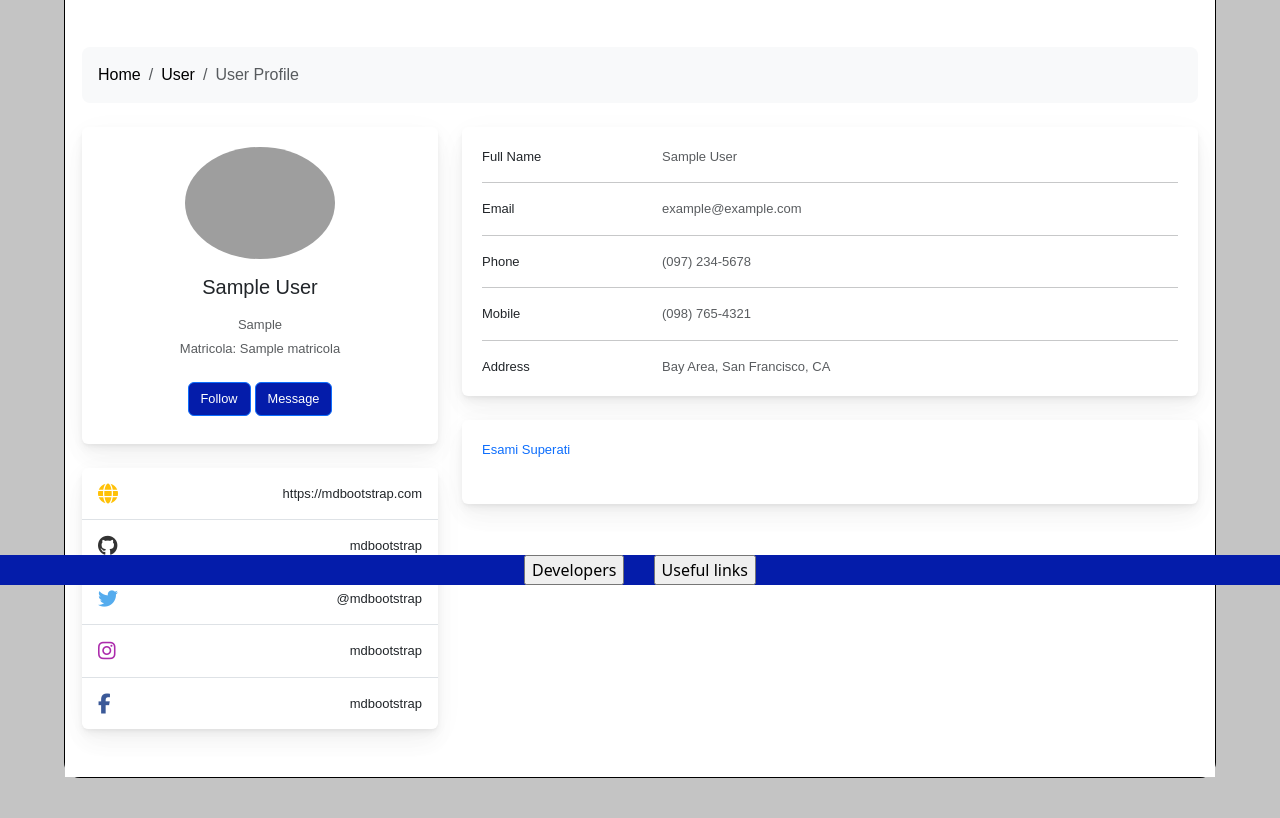
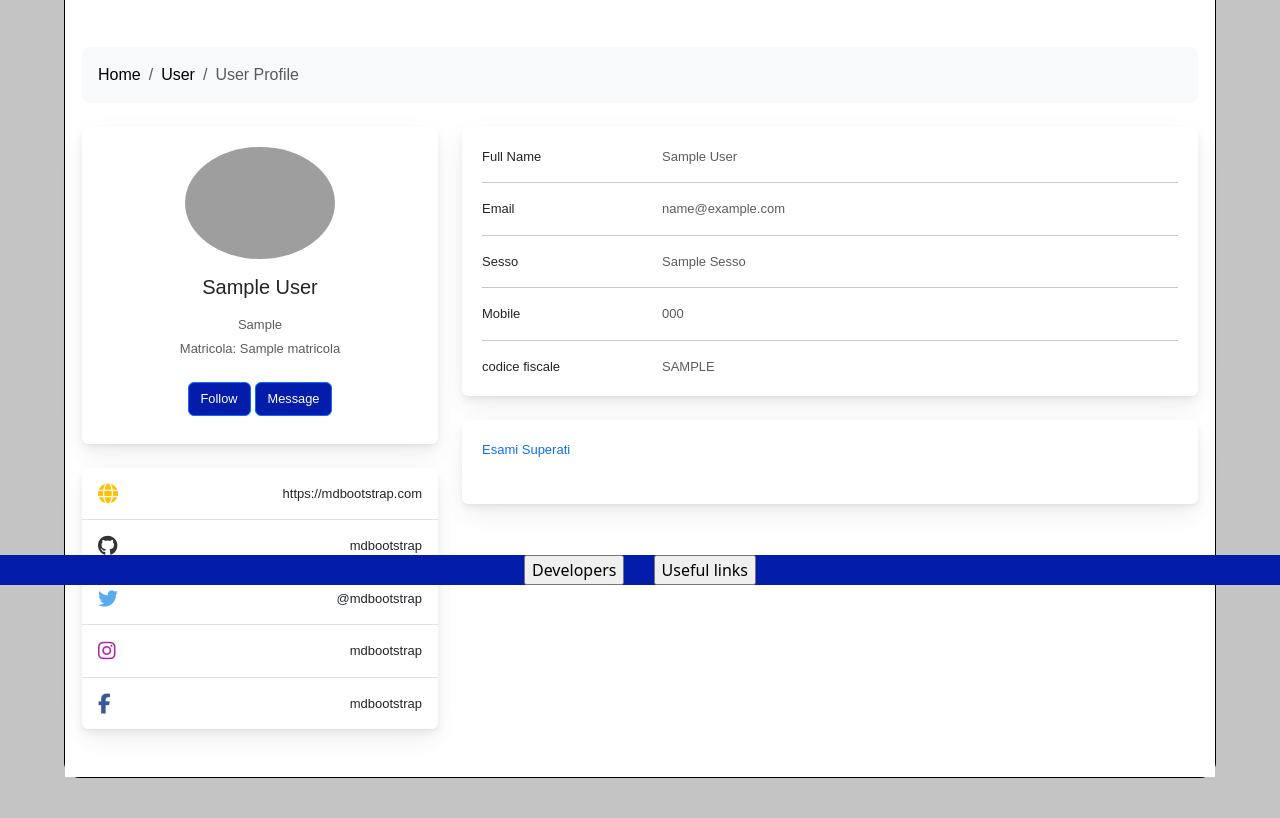
Before and after one commit to kappino/ParthenoAnswer, a Flask app: page /profile in a window 1280 px wide. Shown: the part 215-1033 px from the top of the page. Run offline with Flask 2, Linux system fonts and the light colour scheme; the visitor is signed in with stand-in values (Sample User, id 1); a database or web service that is not in the repository returns one stand-in record (values such as "Sample title"); some libraries are stand-ins or nearby versions; grey boxes are pictures that could not be loaded.

Commit message:
modified:   templates/profile.html

```diff
--- a/templates/profile.html
+++ b/templates/profile.html
@@ -77,16 +77,16 @@
                           <p class="mb-0">Email</p>
                         </div>
                         <div class="col-sm-9">
-                          <p class="text-muted mb-0">example@example.com</p>
+                          <p class="text-muted mb-0" style="text-transform: lowercase";>{{ login_user["personal_info"]["emailAte"].title() }}</p>
                         </div>
                       </div>
                       <hr>
                       <div class="row">
                         <div class="col-sm-3">
-                          <p class="mb-0">Phone</p>
+                          <p class="mb-0">Sesso</p>
                         </div>
                         <div class="col-sm-9">
-                          <p class="text-muted mb-0">(097) 234-5678</p>
+                          <p class="text-muted mb-0">{{ login_user["personal_info"]["sesso"].title() }}</p>
                         </div>
                       </div>
                       <hr>
@@ -95,16 +95,16 @@
                           <p class="mb-0">Mobile</p>
                         </div>
                         <div class="col-sm-9">
-                          <p class="text-muted mb-0">(098) 765-4321</p>
+                          <p class="text-muted mb-0">{{ login_user["personal_info"]["telRes"].title() }}</p>
                         </div>
                       </div>
                       <hr>
                       <div class="row">
                         <div class="col-sm-3">
-                          <p class="mb-0">Address</p>
+                          <p class="mb-0">codice fiscale</p>
                         </div>
                         <div class="col-sm-9">
-                          <p class="text-muted mb-0">Bay Area, San Francisco, CA</p>
+                          <p class="text-muted mb-0" style="text-transform: uppercase;">{{ login_user["personal_info"]["codFis"].title() }}</p>
                         </div>
                       </div>
                     </div>
```
